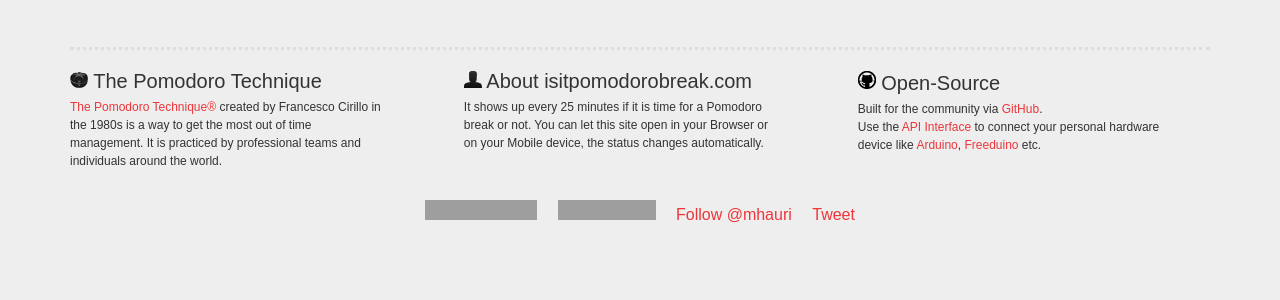
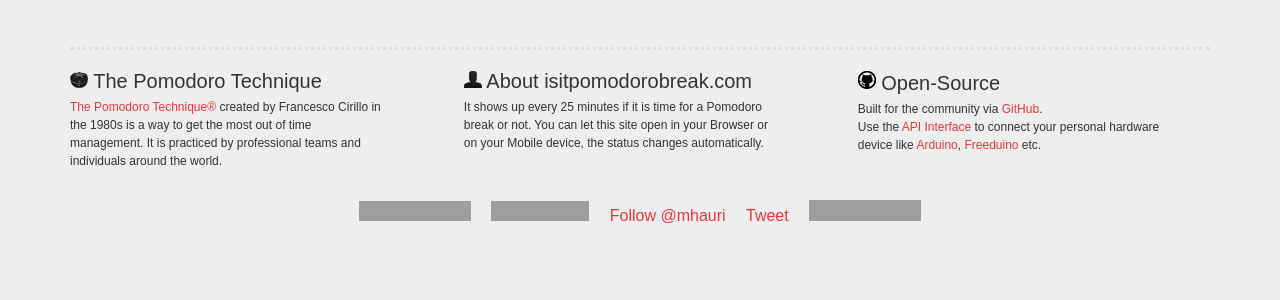
Before and after one commit to igorw-forks/isitpomodorobreak.com, a PHP site: template views/index.twig in a window 1280 px wide. Shown: the part 233-533 px from the top of the page. Run offline with PHP 8.4, Linux system fonts and the light colour scheme; the template is opened without the code that fills it, so the values that code supplies are empty; some libraries are stand-ins or nearby versions; grey boxes are pictures that could not be loaded.

Commit message:
add facebook button

```diff
--- a/views/index.twig
+++ b/views/index.twig
@@ -64,6 +64,9 @@
                     <a href="https://twitter.com/share" class="twitter-share-button" data-url="http://isitpomodorobreak.com" data-via="mhauri" data-lang="en">Tweet</a>
                     <script>!function(d,s,id){var js,fjs=d.getElementsByTagName(s)[0];if(!d.getElementById(id)){js=d.createElement(s);js.id=id;js.src="//platform.twitter.com/widgets.js";fjs.parentNode.insertBefore(js,fjs);}}(document,"script","twitter-wjs");</script>
                 </li>
+                <li class="fb-btn">
+                    <iframe src="//www.facebook.com/plugins/like.php?href=http%3A%2F%2Fisitpomodorobreak.com&amp;send=false&amp;layout=button_count&amp;width=112&amp;show_faces=false&amp;action=like&amp;colorscheme=light&amp;font=arial&amp;height=21&amp;appId=228613170483428" scrolling="no" frameborder="0" style="border:none; overflow:hidden; width:112px; height:21px;" allowTransparency="true"></iframe>
+                </li>
             </ul>
         </div>
     </div>
--- a/web/css/styles.css
+++ b/web/css/styles.css
@@ -90,6 +90,7 @@ h2.no {
 }
 .quick-links .github-btn,
 .quick-links .tweet-btn,
+.quick-links .fb-btn,
 .quick-links .follow-btn {
     position: relative;
     top: 5px;
@@ -141,6 +142,7 @@ h2.no {
         padding-left: 0;
         padding-right: 0;
         margin: 0;
+        text-shadow: none;
     }
 
     h2 {
@@ -158,6 +160,7 @@ h2.no {
 @media handheld, only screen and (max-width: 320px) {
     h1 {
         font-size: 28px;
+        text-shadow: none;
     }
 }
 
```
